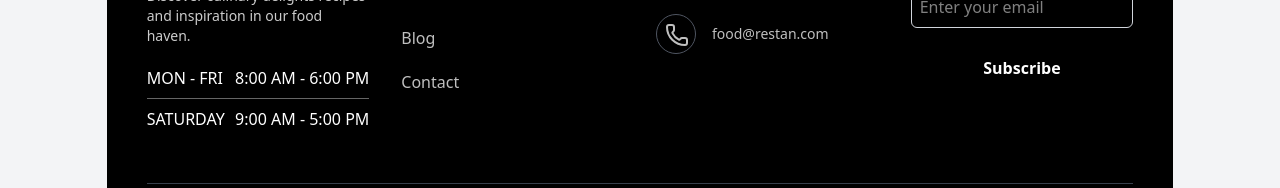
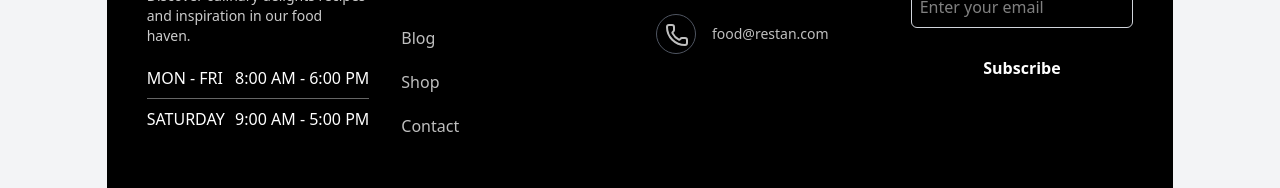
Before and after one commit to prabinb50/Foodu-Food-And-Restaurant, a React (Vite) app in the folder frontend/: page / in a window 1280 px wide. Shown: the part 3745-3933 px from the top of the page. Built offline with nearby package versions, Linux system fonts and the light colour scheme; no server answers.

Commit message:
Enhance footer component with toast notifications and update quick links structure; add license to package-lock.json; improve related products swiper configuration

```diff
--- a/frontend/src/components/footer.jsx
+++ b/frontend/src/components/footer.jsx
@@ -1,16 +1,18 @@
 import { Facebook, Instagram, Linkedin, Mail, MapPin, Phone, Twitter } from 'lucide-react';
 import React, { useState } from 'react'
 import { NavLink } from 'react-router'
+import { Bounce, toast } from 'react-toastify';
 
 export default function Footer() {
 
     // array of quick links
     const quickLinks = [
-        'Home',
-        'Pages',
-        'Menu',
-        'Blog',
-        'Contact'
+        { name: 'Home', url: '/' },
+        { name: 'Pages', url: '/pages' },
+        { name: 'Menu', url: '/menu' },
+        { name: 'Blog', url: '/blog' },
+        { name: 'Shop', url: '/shop' },
+        { name: 'Contact', url: '/contact-us' },
     ];
 
     // array of contact information
@@ -25,7 +27,19 @@ export default function Footer() {
     // function to handle form submission
     const handleSubmit = (e) => {
         e.preventDefault();
-        alert('Subscribed Successfully');
+        // alert('Subscribed Successfully');
+        // Display a toast notification
+        toast("Subscribed Successfully", {
+            position: "top-right",
+            autoClose: 2000,
+            hideProgressBar: false,
+            closeOnClick: false,
+            pauseOnHover: true,
+            draggable: true,
+            progress: undefined,
+            theme: "light",
+            transition: Bounce,
+        });
         setEmail('');
     };
 
@@ -51,7 +65,7 @@ export default function Footer() {
                 {
                     quickLinks.map((eachLink, index) => (
                         <div key={index} className='opacity-75 space-y-2 flex flex-col '>
-                            <NavLink to='/' className='hover:text-red-500'>{eachLink}</NavLink>
+                            <NavLink to={eachLink.url} className='hover:text-red-500'>{eachLink.name}</NavLink>
                         </div>
                     ))
                 }
--- a/frontend/src/components/newsAndBlog.jsx
+++ b/frontend/src/components/newsAndBlog.jsx
@@ -2,7 +2,7 @@ import { Dot, MoveLeft, MoveRight } from 'lucide-react'
 import React, { useEffect, useState } from 'react'
 import axios from 'axios'
 import { format } from 'date-fns'
-import { NavLink } from 'react-router';
+import { Link, NavLink } from 'react-router';
 
 
 export default function NewsAndBlog() {
@@ -45,17 +45,16 @@ export default function NewsAndBlog() {
             <div className='grid grid-cols-1 md:grid-cols-2 lg:grid-cols-3 cursor-pointer mt-10 gap-6'>
                 {
                     newsAndBlog?.map((eachItem, index) => (
-                        <div key={index} className='relative object-cover space-y-3'>
-                            <img src={eachItem.image} alt="" className='w-full rounded-md' />
+                        <div key={index} className='relative object-cover'>
+                            <NavLink to={`/blog/${eachItem._id}`}>
+                                <img src={eachItem.image} alt="" className='w-full rounded-md' />
+                            </NavLink>
                             <p className='absolute top-8 left-5 text-black border-none bg-white rounded-md text-xs px-2 py-1 font-semibold hover:text-red-500'>{eachItem.category}</p>
 
-
-                            {/* <p className='font-semibold text-lg hover:text-red-500 hover:underline'>{eachItem.description}</p>
-                            <p className='opacity-50 font-semibold text-sm flex'>{format(new Date(eachItem.date), 'dd MMMM, yyyy')}<span className='flex hover:text-red-500 hover:opacity-90'><Dot />{eachItem.author}</span></p> */}
-
-                            <NavLink to={`/blog/${eachItem._id}`} className='font-semibold text-lg hover:text-red-500 hover:underline'>{eachItem.description}</NavLink>
-                            <p className='opacity-50 font-semibold text-sm flex mt-2'>{format(new Date(eachItem.date), 'dd MMMM, yyyy')}<span className='flex hover:text-red-500 hover:opacity-90'><Dot />{eachItem.author}</span></p>
-
+                            <div className='mt-4'>
+                                <NavLink to={`/blog/${eachItem._id}`} className='font-semibold text-lg hover:text-red-500 hover:underline'>{eachItem.description}</NavLink>
+                                <p className='opacity-50 font-semibold text-sm flex mt-2'>{format(new Date(eachItem.date), 'dd MMMM, yyyy')}<span className='flex hover:text-red-500 hover:opacity-90'><Dot />{eachItem.author}</span></p>
+                            </div>
                         </div>
                     ))
                 }
--- a/frontend/src/components/relatedProducts.jsx
+++ b/frontend/src/components/relatedProducts.jsx
@@ -3,7 +3,8 @@ import { Swiper, SwiperSlide } from "swiper/react";
 import "swiper/css";
 import "swiper/css/pagination";
 import "swiper/css/navigation";
-import { Pagination, Navigation, Autoplay } from "swiper/modules";
+import "swiper/css/autoplay";
+import { Autoplay, Pagination, Navigation } from "swiper/modules";
 import { NavLink } from 'react-router';
 import axios from 'axios';
 
@@ -47,14 +48,17 @@ export default function RelatedProducts() {
                 slidesPerView={4}
                 spaceBetween={20}
                 autoplay={{
-                    delay: 2500,
+                    delay: 1500,
                     disableOnInteraction: false,
                 }}
-                loop={true}
+                speed={500}
+                // loop={true}
+                loop={relatedProducts.length > 4} // Enable loop only if there are more than 4 slides
                 pagination={false}
                 navigation={false}
-                modules={[Pagination, Navigation, Autoplay]}
+                modules={[Autoplay, Pagination, Navigation]}
                 className="related-products-swiper"
+                onInit={(swiper) => console.log("Swiper initialized:", swiper)}
             >
                 {relatedProducts?.map((product, index) => (
                     <SwiperSlide key={index}>
```
Also changed, not shown: 1 other file (tests, documents, lock files or other folders).
